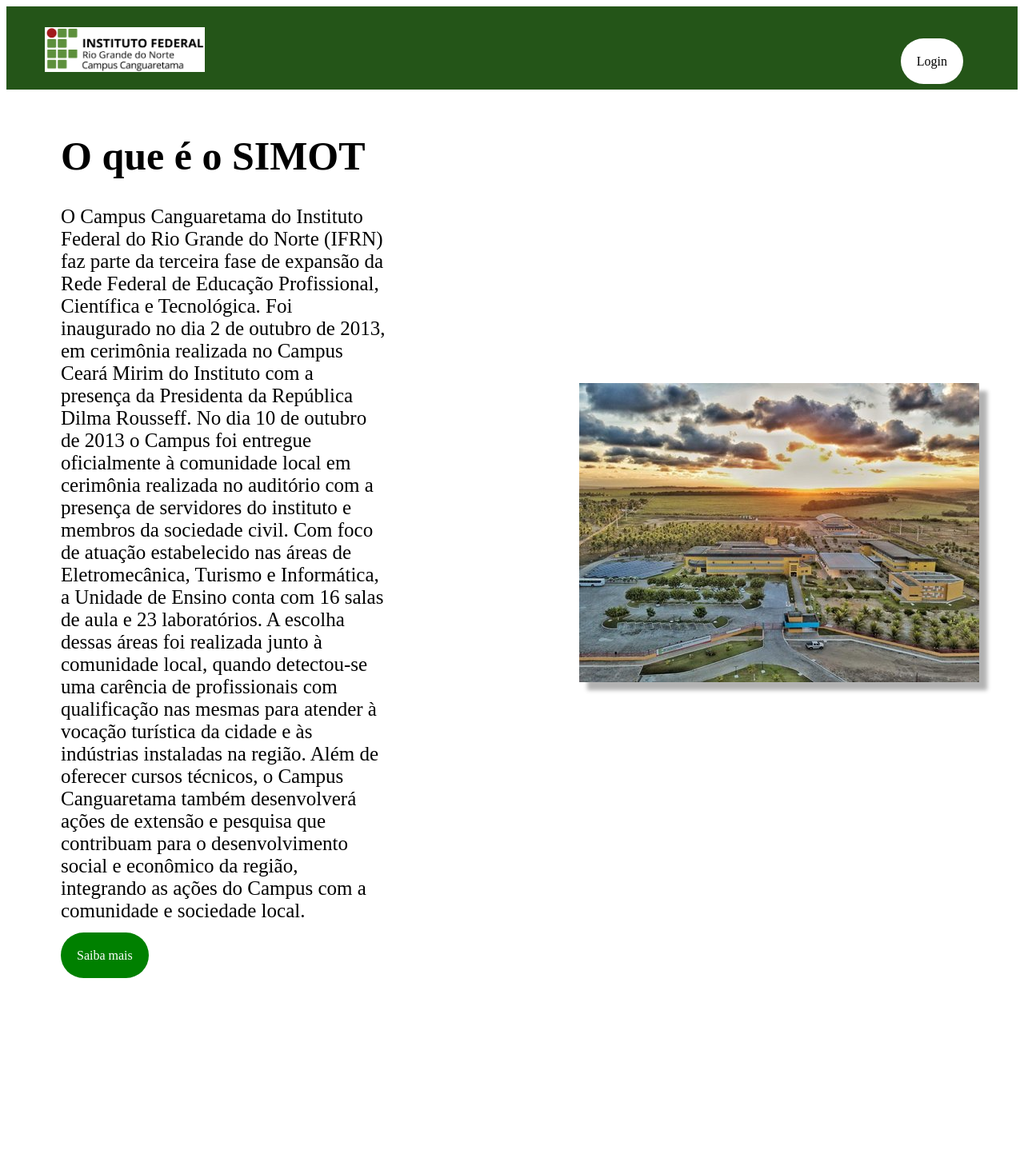
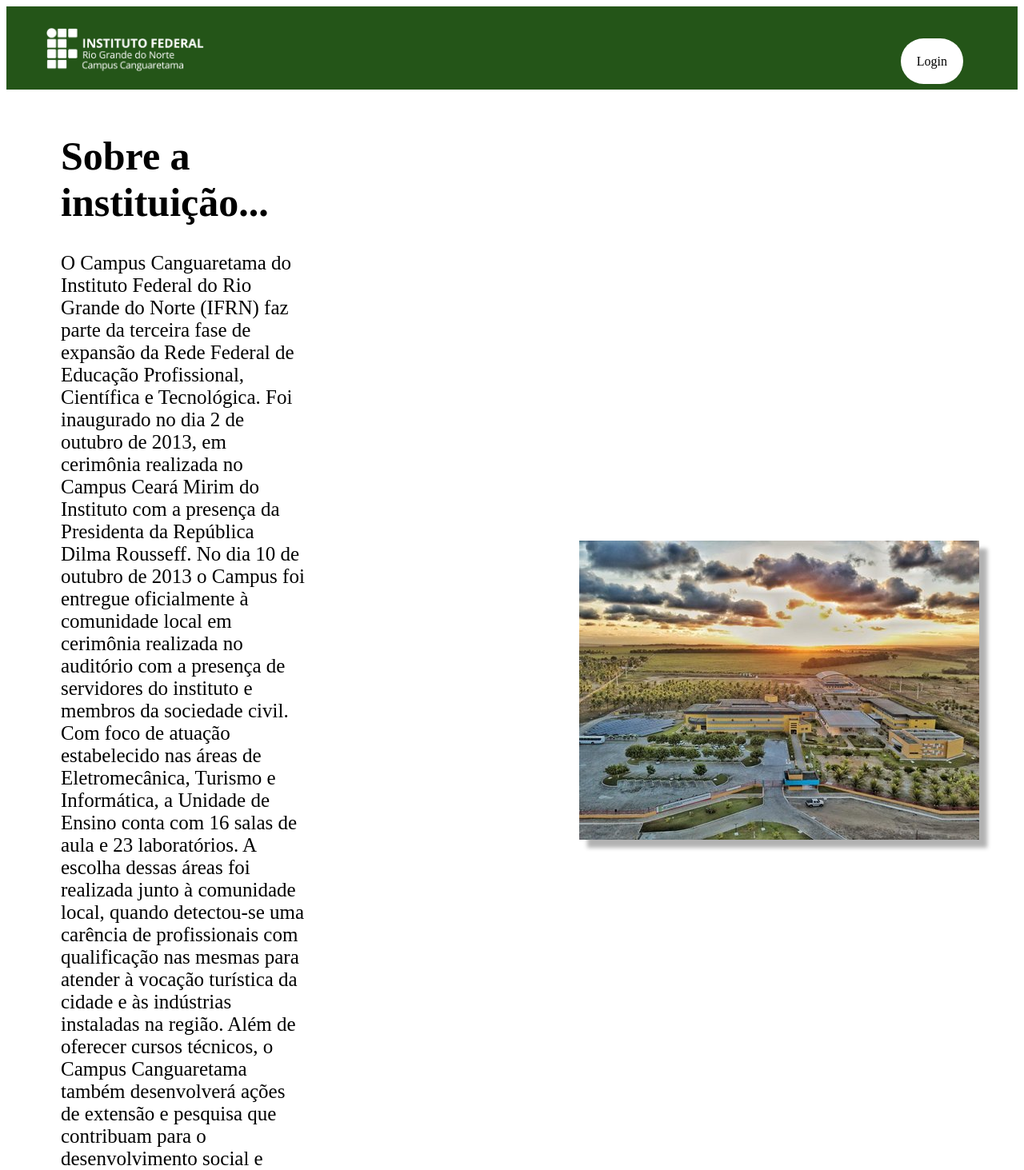
Before and after one commit to emilyamorim/pi23_Divulgacao-cursos-campus, a PHP site: page / in a window 1280 px wide. Shown: the top 1463 px of the page at 80% size. Before the commit the page ends 1223 px from the top, so only its background shows below. Run offline with PHP 8.4, Linux system fonts and the light colour scheme.

Commit message:
atualização

```diff
--- a/index.html
+++ b/index.html
@@ -11,7 +11,7 @@
 <body>
     <nav>
         <div class="logo">
-            <a href=""><img src="imagens/logoifrn.png" width="200"></a>
+            <a href=""><img src="imagens/iconecang.png" width="200"></a>
           </div>
         <ul class="menu">
           <li id="login"><a href="login.html">Login</a></li>
@@ -20,12 +20,11 @@
 
       <div class="container">
         <div class="text">
-          <h1>O que é o SIMOT</h1>
+          <h1>Sobre a instituição...</h1>
           <p>
             O Campus Canguaretama do Instituto Federal do Rio Grande do Norte (IFRN) faz parte da terceira fase de expansão da Rede Federal de Educação Profissional, Científica e Tecnológica. Foi inaugurado no dia 2 de outubro de 2013, em cerimônia realizada no Campus Ceará Mirim do Instituto com a presença da Presidenta da República Dilma Rousseff. No dia 10 de outubro de 2013 o Campus foi entregue oficialmente à comunidade local em cerimônia realizada no auditório com a presença de servidores do instituto e membros da sociedade civil.
             Com foco de atuação estabelecido nas áreas de Eletromecânica, Turismo e Informática, a Unidade de Ensino conta com 16 salas de aula e 23 laboratórios. A escolha dessas áreas foi realizada junto à comunidade local, quando detectou-se uma carência de profissionais com qualificação nas mesmas para atender à vocação turística da cidade e às indústrias instaladas na região. Além de oferecer cursos técnicos, o Campus Canguaretama também desenvolverá ações de extensão e pesquisa que contribuam para o desenvolvimento social e econômico da região, integrando as ações do Campus com a comunidade e sociedade local.
           </p>
-          <a href="#">Saiba mais</a>
         </div>
         <div class="image">
           <img src="imagens/img_inicial.jpg" alt="Imagem">
--- a/main.css
+++ b/main.css
@@ -87,6 +87,6 @@
   .image img {
     max-width: 100%;
     height: auto;
-    margin-left: 220px;
+    margin-left: 320px;
     box-shadow: 10px 10px 5px rgba(0, 0, 0, 0.3);
   }
```
Also changed, not shown: emily.html (deleted, +0 -14 lines), imagens/iconecang.png (added).
